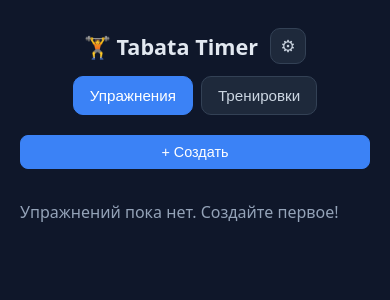
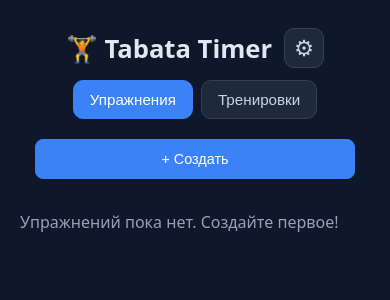
Before and after one commit to taptiyga/tabatatimer, a React (Vite) app: page / in a window 390 px wide. Shown: the top 300 px of the page. Built offline with nearby package versions, Linux system fonts and the light colour scheme.

Commit message:
изменил размер кнопок

```diff
--- a/src/App.css
+++ b/src/App.css
@@ -36,7 +36,7 @@ body {
   border: 1px solid #334155;
   background: #1e293b;
   color: #cbd5e1;
-  font-size: 1.2rem;
+  font-size: 1.4rem;
   cursor: pointer;
   display: flex;
   align-items: center;
@@ -219,8 +219,7 @@ input:focus, textarea:focus, select:focus {
 .actions {
   display: flex;
   gap: 8px;
-  margin-top: 10px;
-  flex-wrap: wrap;
+  flex-wrap: no-wrap;
 }
 
 .actions.center {
@@ -228,7 +227,7 @@ input:focus, textarea:focus, select:focus {
 }
 
 .btn {
-  padding: 8px 14px;
+  padding: 11px 25px;
   border-radius: 8px;
   border: 1px solid #475569;
   background: #334155;
@@ -258,17 +257,17 @@ input:focus, textarea:focus, select:focus {
   border-color: #991b1b;
 }
 
-.btn.small { padding: 4px 8px; font-size: 0.8rem; }
+.btn.small { padding: 8px 14px; font-size: 0.8rem; }
 
 /* ---------- Маленькая кнопка-иконка ---------- */
 .btn.icon-btn {
   padding: 0;
-  width: 32px;
-  height: 32px;
+  width: 40px;
+  height: 40px;
   display: inline-flex;
   align-items: center;
   justify-content: center;
-  font-size: 0.95rem;
+  font-size: 1.25rem;
   line-height: 1;
   border-radius: 8px;
   flex: 0 0 auto;
@@ -392,7 +391,7 @@ input:focus, textarea:focus, select:focus {
 }
 
 .workout-items {
-  padding-left: 20px;
+  padding-left: 0px;
   margin: 8px 0;
   display: flex;
   flex-direction: column;
@@ -839,15 +838,6 @@ input:focus, textarea:focus, select:focus {
 
 /* ============ Мобильные ============ */
 @media (max-width: 480px) {
-  .header-top h1 {
-    font-size: 1.35rem;
-  }
-
-  .settings-btn {
-    width: 36px;
-    height: 36px;
-    font-size: 1.05rem;
-  }
 
   .settings-row {
     padding: 8px 10px;
@@ -866,6 +856,7 @@ input:focus, textarea:focus, select:focus {
 
   .list-header .btn {
     flex: 1 1 100%;
+    margin: 0 15px;
   }
 
   .workout-add {
@@ -893,10 +884,4 @@ input:focus, textarea:focus, select:focus {
   .timer-card { min-height: 460px; }
   .timer-close { width: 32px; height: 32px; }
   .timer-top { min-height: 32px; }
-
-  .btn.icon-btn {
-    width: 28px;
-    height: 28px;
-    font-size: 0.85rem;
-  }
 }
```
